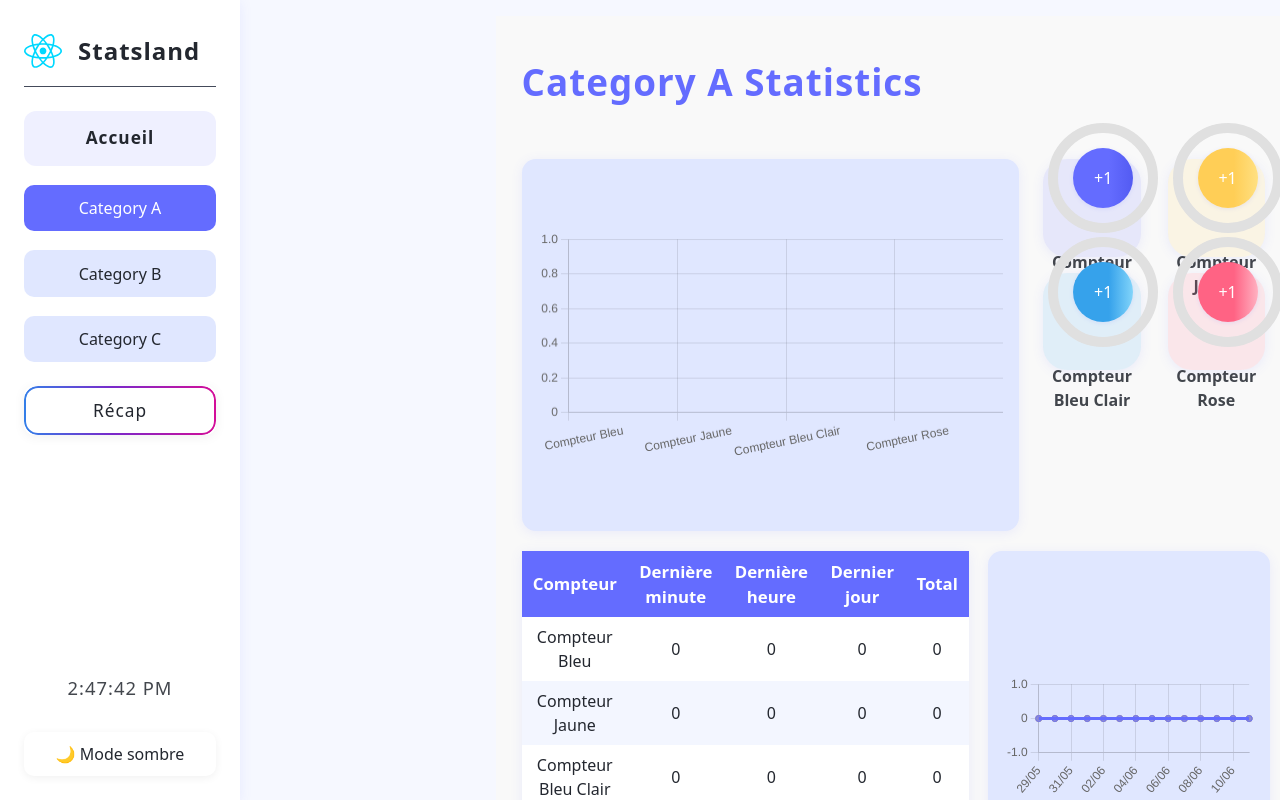
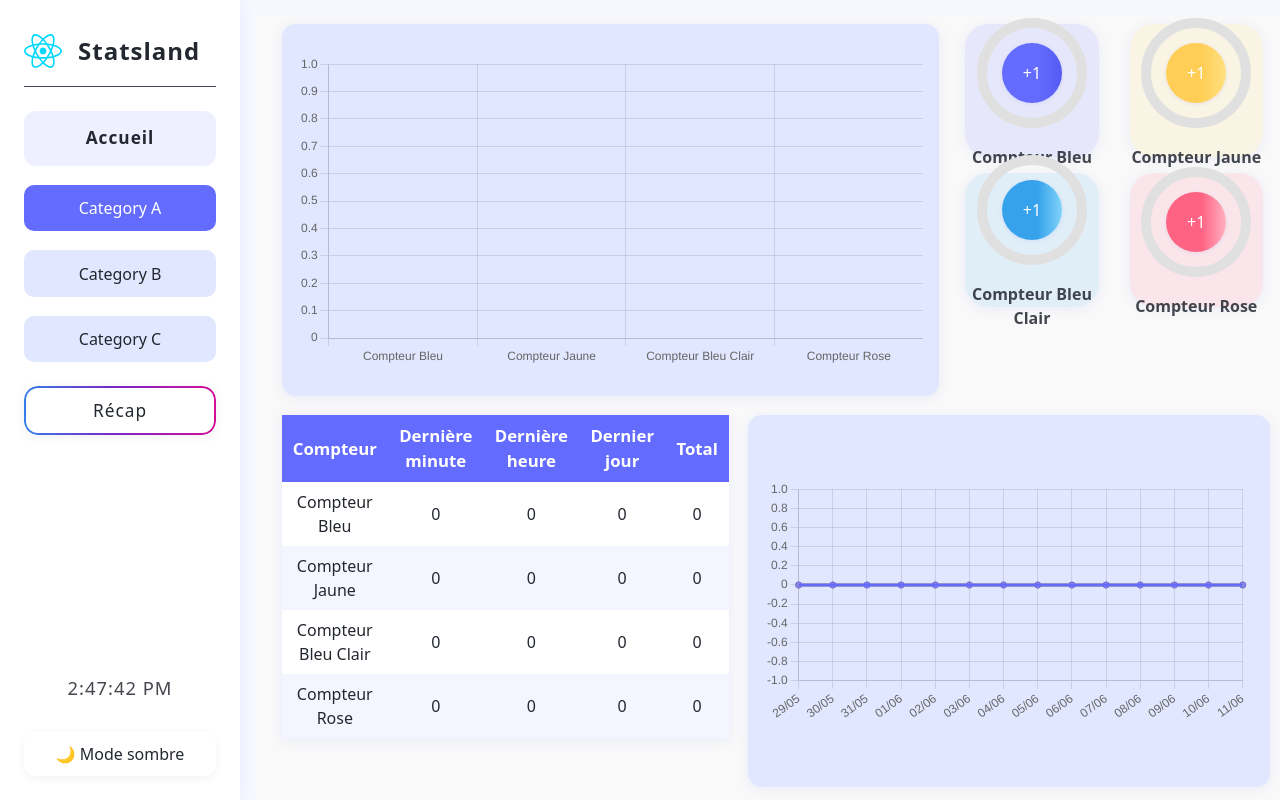
Before and after one commit to Tr-Evan/Statsland, a React (Vite) app: page /category-a in a window 1280 px wide. Built offline with nearby package versions, Linux system fonts and the light colour scheme.

Commit message:
feat: Remove redundant Category A heading from CategoryA, CategoryB, and CategoryC dashboards; adjust Dashboard.css for sidebar margin

```diff
--- a/src/dashboards/CategoryA.jsx
+++ b/src/dashboards/CategoryA.jsx
@@ -144,7 +144,6 @@ const CategoryA = () => {
 
   return (
     <div className="dashboard">
-      <h2 style={{color: colors[0].border}}>Category A Statistics</h2>
       <div className="dashboard-row">
         <div className="dashboard-row-top">
           <div className="graph-container large">
--- a/src/dashboards/CategoryB.jsx
+++ b/src/dashboards/CategoryB.jsx
@@ -145,7 +145,6 @@ function CategoryB() {
 
   return (
     <div className="dashboard">
-      <h2 style={{color: colors[0].border}}>Category A Statistics</h2>
       <div className="dashboard-row">
         <div className="dashboard-row-top">
           <div className="graph-container large">
--- a/src/dashboards/CategoryC.jsx
+++ b/src/dashboards/CategoryC.jsx
@@ -200,7 +200,6 @@ function CategoryC() {
 
   return (
     <div className="dashboard">
-      <h2 style={{color: colors[0].border}}>Category A Statistics</h2>
       <div className="dashboard-row">
         <div className="dashboard-row-top">
           <div className="graph-container large">
--- a/src/styles/Dashboard.css
+++ b/src/styles/Dashboard.css
@@ -18,7 +18,6 @@ html, body, #root {
   padding: 0.5rem 2vw 0 2vw;
   gap: 1.2rem;
   transition: background 0.3s, color 0.3s;
-  margin-left: 240px; /* largeur de la sidebar */
 }
 
 @media (max-width: 900px) {
```
